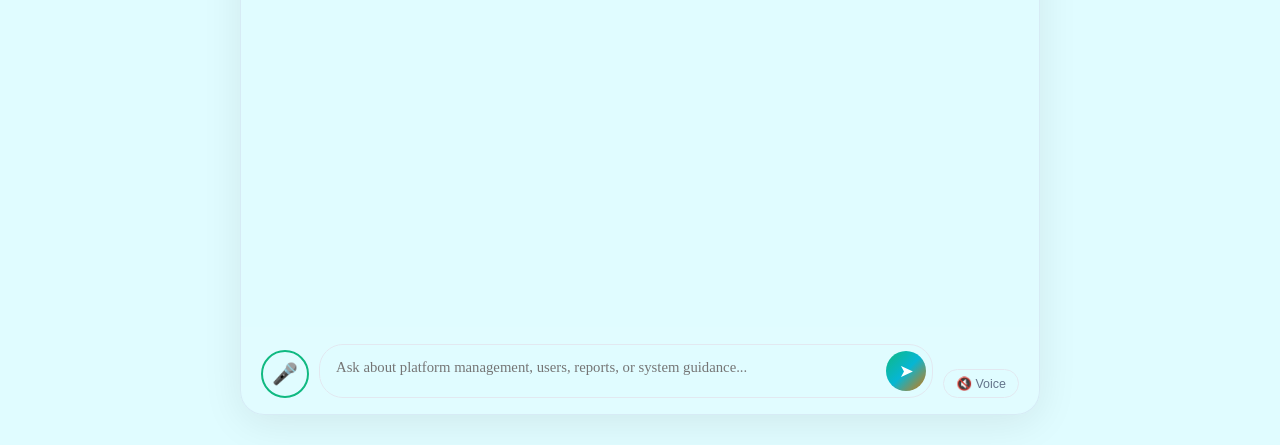
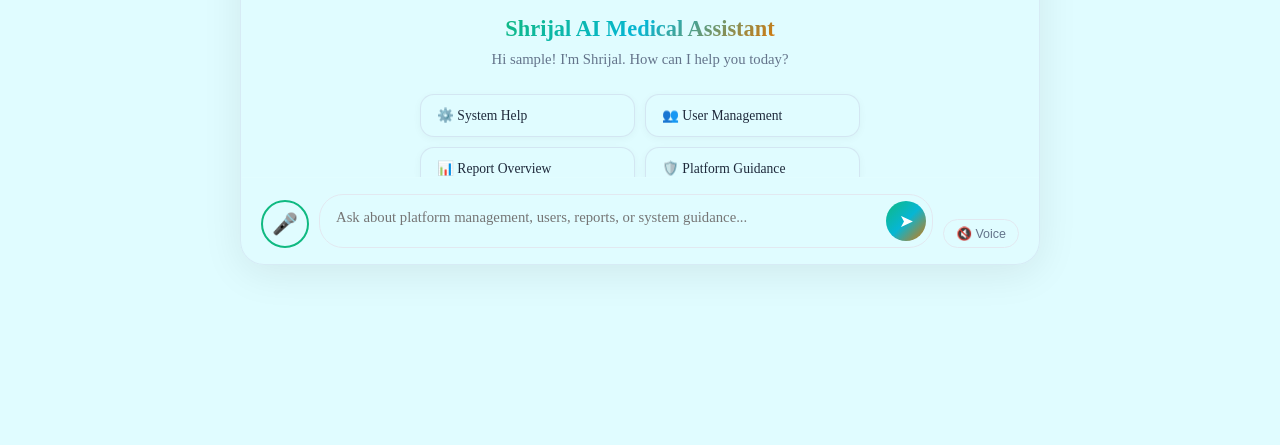
Before and after one commit to prayagrajupgtech-dot/medical-project, a website: page pages/admin/ai-assistant.html in a window 1280 px wide. Shown: the part 526-971 px from the top of the page. After the commit the page ends 821 px from the top, so only its background shows below. Drawn offline with Linux system fonts and the light colour scheme; sample sign-in values are in the browser's storage.

Commit message:
fix ai-assistant welcome UI and chat panel height

```diff
--- a/css/shrijal.css
+++ b/css/shrijal.css
@@ -386,7 +386,8 @@
     overflow: hidden;
     display: flex;
     flex-direction: column;
-    height: 700px;
+    height: min(660px, calc(100vh - 250px));
+    min-height: 520px;
     max-width: 800px;
     margin: 0 auto;
     position: relative;
--- a/pages/admin/ai-assistant.html
+++ b/pages/admin/ai-assistant.html
@@ -187,8 +187,11 @@
             var lang = ShrijalVoice.getCurrentLanguage();
             var greeting = ShrijalVoice.buildShrijalGreeting(name, role, lang);
             ShrijalVoice.setGreetingShown(true);
-            showWelcome(false);
-            addMessage(formatResponse(greeting), 'assistant');
+            // Keep the welcome orb + quick actions visible on load.
+            // The greeting is shown inside the welcome text, chat opens on first message.
+            showWelcome(true);
+            var welcomePara = document.querySelector('#welcomeScreen p');
+            if (welcomePara && greeting) welcomePara.textContent = greeting;
             if (ShrijalVoice.getVoiceMode()) ShrijalVoice.speakText(greeting);
         }
 
```
